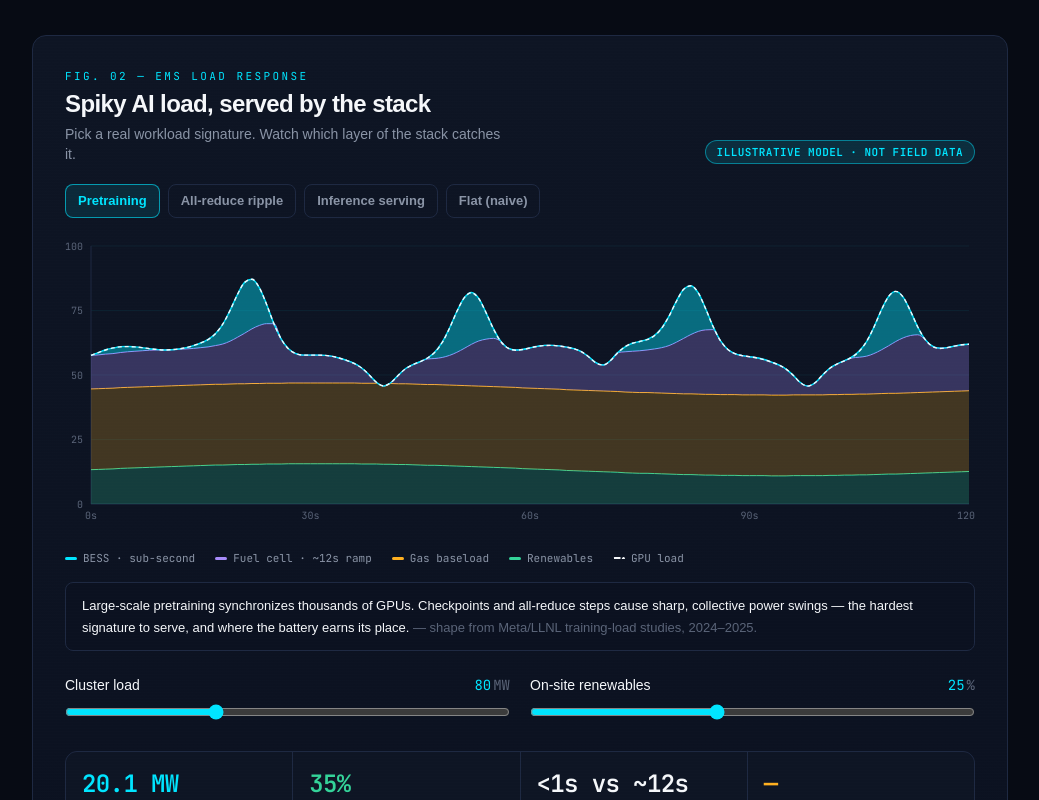
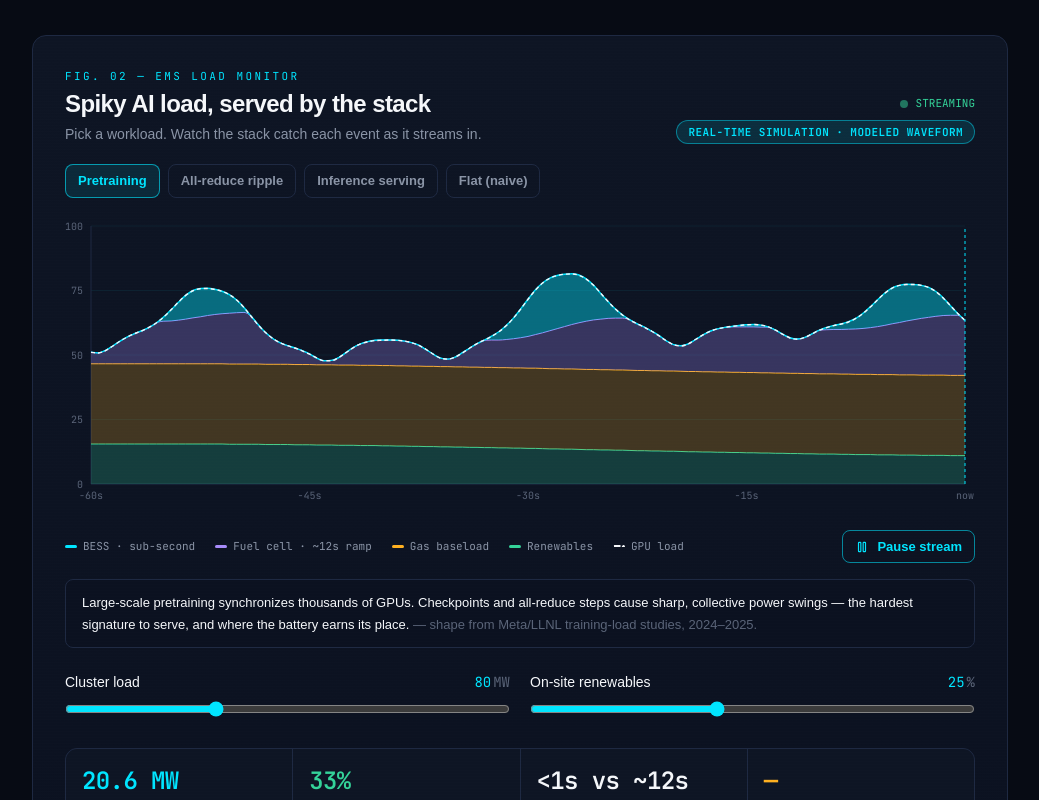
Before and after one commit to iceccarelli/GridForge-AI, a Next.js app: page / in a window 1280 px wide. Shown: the part 4500-5300 px from the top of the page, without its empty margins (120-1159 px from the left). Built offline with nearby package versions, Linux system fonts and the light colour scheme; no server answers; a web font is replaced by a local one.

Commit message:
feat: real-time streaming EMS load monitor

```diff
--- a/components/LoadSimulator.tsx
+++ b/components/LoadSimulator.tsx
@@ -1,47 +1,48 @@
 "use client";
 
-import React, { useEffect, useMemo, useState } from "react";
+import React, { useEffect, useMemo, useRef, useState } from "react";
 import {
   Area,
   Line,
   ComposedChart,
+  ReferenceLine,
   XAxis,
   YAxis,
   Tooltip,
   ResponsiveContainer,
   CartesianGrid,
 } from "recharts";
+import { Pause, Play } from "lucide-react";
 import { EMS_SIM } from "@/lib/site";
 import { openAudit } from "@/lib/ui";
 
 /**
- * Spiky AI Load EMS Simulator — workload-scenario edition.
+ * Spiky AI Load EMS Monitor — streaming edition.
  *
- * The load curve is a DETERMINISTIC, modeled archetype. No operator publishes
- * live GPU-cluster telemetry, so the shapes here are drawn from published
- * training-power characterizations — NOT a live feed and not a specific
- * company's data. What IS live is the price/grid context: the cost readout
- * pulls today's real EPEX wholesale price (and the live German renewable share)
- * from the same feeds the rest of the site uses. Real load sizing only ever
- * comes from a client's measured profile in a Power Audit — and the UI says so.
+ * The waveform streams across a moving time axis in real time, like a control-
+ * room monitor: events arrive at the "now" edge and the stack absorbs them live.
+ * It is a REAL-TIME SIMULATION of a deterministic, modeled load — NOT a live GPU
+ * telemetry feed (no operator publishes one). On a real deployment this same
+ * monitor renders the client's actual telemetry. Price/grid context IS live,
+ * pulled from the EPEX + Fraunhofer feeds used across the site.
  *
- * Stack allocation (bottom → top, summing to load):
+ * Stack (bottom → top, summing to load):
  *   renewables → gas baseload → fuel-cell firming (lags, by design) → BESS.
  */
 
 type Gen = (t: number, L: number) => number;
-
 const SC = EMS_SIM.stack;
 
+const WINDOW = 60; // seconds visible
+const LEAD = 14; // extra seconds computed off-screen to settle the fuel-cell EMA
+const RES = 0.5; // sample resolution (s)
+const TICK_MS = 150; // wall-clock cadence
+const STEP_S = 0.6; // sim-seconds advanced per tick
+
 const gauss = (t: number, c: number, w: number) => Math.exp(-(((t - c) / w) ** 2));
+const mod = (a: number, n: number) => ((a % n) + n) % n;
 
-const SCENARIOS: {
-  id: string;
-  label: string;
-  caption: string;
-  source: string;
-  gen: Gen;
-}[] = [
+const SCENARIOS: { id: string; label: string; caption: string; source: string; gen: Gen }[] = [
   {
     id: "pretrain",
     label: "Pretraining",
@@ -49,10 +50,10 @@ const SCENARIOS: {
       "Large-scale pretraining synchronizes thousands of GPUs. Checkpoints and all-reduce steps cause sharp, collective power swings — the hardest signature to serve, and where the battery earns its place.",
     source: EMS_SIM.spike.source,
     gen: (t, L) => {
-      let v = L * (0.72 + 0.05 * Math.sin(t / 9) + 0.02 * Math.sin(t / 2.3));
-      for (const c of [22, 52, 82, 110]) v += L * 0.34 * gauss(t, c, 3.4);
-      for (const c of [40, 70, 98]) v -= L * 0.08 * gauss(t, c, 2.2); // brief sync dips
-      return v;
+      const base = L * (0.72 + 0.05 * Math.sin(t / 9) + 0.02 * Math.sin(t / 2.3));
+      const checkpoint = L * 0.34 * gauss(mod(t, 24), 12, 3.0);
+      const dip = -L * 0.08 * gauss(mod(t, 8), 4, 1.6);
+      return base + checkpoint + dip;
     },
   },
   {
@@ -70,7 +71,7 @@ const SCENARIOS: {
     caption:
       "Inference follows traffic, not training steps: a smoother, higher-baseline curve with occasional bursts. Notice how little transient the battery absorbs — the stack is sized to the workload, not over-built.",
     source: "serving-traffic diurnal shape",
-    gen: (t, L) => L * (0.84 + 0.06 * Math.sin(t / 38) + 0.015 * Math.sin(t / 6)) + L * 0.10 * gauss(t, 74, 9),
+    gen: (t, L) => L * (0.84 + 0.06 * Math.sin(t / 38) + 0.015 * Math.sin(t / 6)) + L * 0.1 * gauss(mod(t, 90), 45, 9),
   },
   {
     id: "flat",
@@ -78,41 +79,108 @@ const SCENARIOS: {
     caption:
       "What flat-load modeling assumes — and what gets you a brown-out or an over-build. Switch to a training scenario to see exactly the gap the battery closes.",
     source: "naive constant-load assumption",
-    gen: (t, L) => L * (0.80 + 0.006 * Math.sin(t / 15)),
+    gen: (t, L) => L * (0.8 + 0.006 * Math.sin(t / 15)),
   },
 ];
 
-const fmtEuro = (n: number) =>
-  n >= 1000 ? `€${(n / 1000).toFixed(1)}k` : `€${Math.round(n)}`;
+const fmtEuro = (n: number) => (n >= 1000 ? `€${(n / 1000).toFixed(1)}k` : `€${Math.round(n)}`);
+const round = (n: number) => Math.round(n * 10) / 10;
+
+/** Compute the visible window ending at tNow. Deterministic → SSR-safe. */
+function computeFrame(tNow: number, loadMW: number, renewPct: number, gen: Gen) {
+  const start = tNow - WINDOW - LEAD;
+  const pts: { t: number; load: number }[] = [];
+  for (let t = start; t <= tNow + 1e-6; t += RES) pts.push({ t, load: Math.max(gen(t, loadMW), 0) });
+
+  const avg = pts.reduce((s, p) => s + p.load, 0) / pts.length;
+  const gasFloor = 0.5 * avg;
+  const tau = EMS_SIM.stack.fuelCell.rampSecondsToFull;
+  const alpha = RES / (tau + RES);
+  let fuelEMA = 0;
+
+  let bessPeakMW = 0;
+  let maxFirm = 0;
+  let peakLoad = 0;
+  let visAvg = 0;
+  let visN = 0;
+
+  const all = pts.map((p, i) => {
+    const renewShare = (renewPct / 100) * avg;
+    const renew = Math.min(renewShare * (0.85 + 0.15 * Math.sin(p.t / 20)), p.load);
+    const rem1 = Math.max(p.load - renew, 0);
+    const gas = Math.min(gasFloor, rem1);
+    const rem2 = Math.max(rem1 - gas, 0);
+    fuelEMA = i === 0 ? rem2 : fuelEMA + alpha * (rem2 - fuelEMA);
+    const fuelCell = Math.min(fuelEMA, rem2);
+    const bess = Math.max(rem2 - fuelCell, 0);
+
+    const rel = p.t - tNow; // 0 at right edge = now
+    const visible = rel >= -WINDOW;
+    if (visible) {
+      bessPeakMW = Math.max(bessPeakMW, bess);
+      maxFirm = Math.max(maxFirm, gas + fuelCell);
+      peakLoad = Math.max(peakLoad, p.load);
+      visAvg += p.load;
+      visN++;
+    }
+    return {
+      rel: Math.round(rel * 10) / 10,
+      visible,
+      load: round(p.load),
+      renewables: round(renew),
+      gas: round(gas),
+      fuelCell: round(fuelCell),
+      bess: round(bess),
+    };
+  });
+
+  const series = all.filter((p) => p.visible);
+  const firmAvoidedPct = peakLoad > 0 ? Math.max(0, ((peakLoad - maxFirm) / peakLoad) * 100) : 0;
+  return { series, metrics: { bessPeakMW, firmAvoidedPct, avgLoad: visN ? visAvg / visN : avg } };
+}
 
 export function LoadSimulator() {
   const [loadMW, setLoadMW] = useState<number>(EMS_SIM.defaultLoadMW);
   const [renewPct, setRenewPct] = useState<number>(EMS_SIM.defaultRenewablePct);
   const [scenarioId, setScenarioId] = useState<string>("pretrain");
+  const [streaming, setStreaming] = useState<boolean>(true);
   const [live, setLive] = useState<{ price?: number; renew?: number }>({});
 
-  const scenario = SCENARIOS.find((s) => s.id === scenarioId) ?? SCENARIOS[0];
+  const scenario = useMemo(() => SCENARIOS.find((s) => s.id === scenarioId) ?? SCENARIOS[0], [scenarioId]);
+
+  // refs so the stream loop reads latest values without restarting every tick
+  const tRef = useRef<number>(WINDOW);
+  const loadRef = useRef(loadMW);
+  const renewRef = useRef(renewPct);
+  const genRef = useRef<Gen>(scenario.gen);
+  useEffect(() => { loadRef.current = loadMW; }, [loadMW]);
+  useEffect(() => { renewRef.current = renewPct; }, [renewPct]);
+  useEffect(() => { genRef.current = scenario.gen; }, [scenario]);
+
+  const [frame, setFrame] = useState(() => computeFrame(WINDOW, EMS_SIM.defaultLoadMW, EMS_SIM.defaultRenewablePct, SCENARIOS[0].gen));
 
   useEffect(() => {
     let on = true;
-    fetch("/api/market")
-      .then((r) => r.json())
-      .then((d) => on && d?.ok && typeof d.current === "number" && setLive((s) => ({ ...s, price: d.current })))
-      .catch(() => {});
-    fetch("/api/grid")
-      .then((r) => r.json())
-      .then((d) => on && d?.ok && typeof d.renewablePct === "number" && setLive((s) => ({ ...s, renew: d.renewablePct })))
-      .catch(() => {});
-    return () => {
-      on = false;
-    };
+    fetch("/api/market").then((r) => r.json()).then((d) => on && d?.ok && typeof d.current === "number" && setLive((s) => ({ ...s, price: d.current }))).catch(() => {});
+    fetch("/api/grid").then((r) => r.json()).then((d) => on && d?.ok && typeof d.renewablePct === "number" && setLive((s) => ({ ...s, renew: d.renewablePct }))).catch(() => {});
+    return () => { on = false; };
   }, []);
 
-  const { series, metrics } = useMemo(
-    () => buildModel(loadMW, renewPct, scenario.gen),
-    [loadMW, renewPct, scenario]
-  );
+  // recompute immediately when knobs change (so a paused stream still updates)
+  useEffect(() => {
+    setFrame(computeFrame(tRef.current, loadMW, renewPct, scenario.gen));
+  }, [loadMW, renewPct, scenario]);
 
+  useEffect(() => {
+    if (!streaming) return;
+    const id = setInterval(() => {
+      tRef.current += STEP_S;
+      setFrame(computeFrame(tRef.current, loadRef.current, renewRef.current, genRef.current));
+    }, TICK_MS);
+    return () => clearInterval(id);
+  }, [streaming]);
+
+  const { series, metrics } = frame;
   const costPerHr = live.price != null ? metrics.avgLoad * live.price : null;
 
   return (
@@ -121,17 +189,21 @@ export function LoadSimulator() {
 
       <div className="flex flex-wrap items-end justify-between gap-4 mb-5 relative">
         <div>
-          <div className="eyebrow">FIG. 02 — EMS LOAD RESPONSE</div>
+          <div className="eyebrow">FIG. 02 — EMS LOAD MONITOR</div>
           <h3 className="text-xl sm:text-2xl font-semibold tracking-tight mt-1">
             Spiky AI load, served by the stack
           </h3>
           <p className="text-sm text-mute mt-1 max-w-md">
-            Pick a real workload signature. Watch which layer of the stack catches it.
+            Pick a workload. Watch the stack catch each event as it streams in.
           </p>
         </div>
-        <span className="pill pill-progress shrink-0">
-          {live.price != null ? "MODELED LOAD · LIVE PRICE" : "ILLUSTRATIVE MODEL · NOT FIELD DATA"}
+        <div className="flex flex-col items-end gap-2 shrink-0">
+          <span className="inline-flex items-center gap-2 data text-[11px]">
+            <span className={`w-2 h-2 rounded-full ${streaming ? "bg-verified animate-pulse" : "bg-faint"}`} />
+            <span className={streaming ? "text-verified" : "text-faint"}>{streaming ? "STREAMING" : "PAUSED"}</span>
           </span>
+          <span className="pill pill-progress">REAL-TIME SIMULATION · MODELED WAVEFORM</span>
+        </div>
       </div>
 
       {/* Scenario selector */}
@@ -141,9 +213,7 @@ export function LoadSimulator() {
             key={s.id}
             onClick={() => setScenarioId(s.id)}
             className={`px-3 py-1.5 rounded-lg text-[13px] font-semibold border transition ${
-              s.id === scenarioId
-                ? "border-power/60 text-power bg-power/10"
-                : "border-line text-mute hover:text-ghost"
+              s.id === scenarioId ? "border-power/60 text-power bg-power/10" : "border-line text-mute hover:text-ghost"
             }`}
           >
             {s.label}
@@ -154,33 +224,28 @@ export function LoadSimulator() {
       {/* Chart */}
       <div className="h-[300px] w-full relative" aria-hidden>
         <ResponsiveContainer width="100%" height="100%">
-          <ComposedChart data={series} margin={{ top: 8, right: 6, bottom: 4, left: -16 }}>
+          <ComposedChart data={series} margin={{ top: 8, right: 10, bottom: 4, left: -16 }}>
             <CartesianGrid stroke="rgba(0,229,255,0.06)" vertical={false} />
             <XAxis
-              dataKey="t"
+              type="number"
+              dataKey="rel"
+              domain={[-WINDOW, 0]}
+              ticks={[-60, -45, -30, -15, 0]}
               tick={{ fill: "#5A6478", fontSize: 10, fontFamily: "var(--font-mono), monospace" }}
               tickLine={false}
               axisLine={{ stroke: "#1E2942" }}
-              tickFormatter={(v) => `${v}s`}
-              interval={29}
+              tickFormatter={(v) => (v === 0 ? "now" : `${v}s`)}
             />
             <YAxis
               tick={{ fill: "#5A6478", fontSize: 10, fontFamily: "var(--font-mono), monospace" }}
               tickLine={false}
               axisLine={{ stroke: "#1E2942" }}
-              tickFormatter={(v) => `${v}`}
               width={42}
             />
             <Tooltip
-              contentStyle={{
-                background: "#0B1120",
-                border: "1px solid #1E2942",
-                borderRadius: 10,
-                fontFamily: "var(--font-mono), monospace",
-                fontSize: 12,
-              }}
+              contentStyle={{ background: "#0B1120", border: "1px solid #1E2942", borderRadius: 10, fontFamily: "var(--font-mono), monospace", fontSize: 12 }}
               labelStyle={{ color: "#8A94A6" }}
-              labelFormatter={(v) => `t = ${v}s`}
+              labelFormatter={(v) => (Number(v) === 0 ? "now" : `${v}s`)}
               formatter={(value: number, name: string) => [`${value.toFixed(1)} MW`, name]}
             />
             <Area type="monotone" dataKey="renewables" stackId="1" name="On-site renewables" stroke={SC.renewables.color} fill={SC.renewables.color} fillOpacity={0.22} strokeWidth={1} isAnimationActive={false} />
@@ -188,17 +253,27 @@ export function LoadSimulator() {
             <Area type="monotone" dataKey="fuelCell" stackId="1" name="Fuel-cell firming" stroke={SC.fuelCell.color} fill={SC.fuelCell.color} fillOpacity={0.28} strokeWidth={1} isAnimationActive={false} />
             <Area type="monotone" dataKey="bess" stackId="1" name="BESS (sub-second)" stroke={SC.bess.color} fill={SC.bess.color} fillOpacity={0.42} strokeWidth={1.4} isAnimationActive={false} />
             <Line type="monotone" dataKey="load" name="GPU load" stroke="#F5F7FA" strokeWidth={1.4} dot={false} strokeDasharray="4 3" isAnimationActive={false} />
+            <ReferenceLine x={0} stroke="#00E5FF" strokeWidth={1} strokeDasharray="3 3" />
           </ComposedChart>
         </ResponsiveContainer>
       </div>
 
-      {/* Legend */}
-      <div className="flex flex-wrap gap-x-5 gap-y-2 mt-3 mb-4 data text-[11px] text-mute">
+      {/* Legend + stream control */}
+      <div className="flex flex-wrap items-center justify-between gap-3 mt-3 mb-4">
+        <div className="flex flex-wrap gap-x-5 gap-y-2 data text-[11px] text-mute">
           <LegendDot color={SC.bess.color} label="BESS · sub-second" />
           <LegendDot color={SC.fuelCell.color} label="Fuel cell · ~12s ramp" />
           <LegendDot color={SC.gas.color} label="Gas baseload" />
           <LegendDot color={SC.renewables.color} label="Renewables" />
           <LegendDot color="#F5F7FA" label="GPU load" dashed />
+        </div>
+        <button
+          onClick={() => setStreaming((s) => !s)}
+          className="btn-secondary px-3 py-1.5 rounded-lg text-[13px] inline-flex items-center gap-2 shrink-0"
+        >
+          {streaming ? <Pause className="w-3.5 h-3.5" /> : <Play className="w-3.5 h-3.5" />}
+          {streaming ? "Pause stream" : "Resume stream"}
+        </button>
       </div>
 
       {/* Scenario caption */}
@@ -215,17 +290,14 @@ export function LoadSimulator() {
         <div>
           <Slider label="On-site renewables" value={renewPct} unit="%" min={0} max={60} step={5} onChange={setRenewPct} />
           {live.renew != null && (
-            <button
-              onClick={() => setRenewPct(Math.round(live.renew! / 5) * 5)}
-              className="data text-[10px] text-faint hover:text-power transition mt-1.5"
-            >
+            <button onClick={() => setRenewPct(Math.round(live.renew! / 5) * 5)} className="data text-[10px] text-faint hover:text-power transition mt-1.5">
               ↳ German grid is {live.renew.toFixed(0)}% renewable right now — match it
             </button>
           )}
         </div>
       </div>
 
-      {/* Derived metrics */}
+      {/* Live metrics — recompute every frame over the visible window */}
       <div className="grid grid-cols-2 lg:grid-cols-4 gap-px mt-6 bg-line rounded-xl overflow-hidden border border-line">
         <Metric value={`${metrics.bessPeakMW.toFixed(1)} MW`} label="Peak transient the battery absorbs" accent="power" />
         <Metric value={`${metrics.firmAvoidedPct.toFixed(0)}%`} label="Firm capacity not sized for" accent="verified" />
@@ -239,10 +311,9 @@ export function LoadSimulator() {
 
       <div className="mt-5 pt-5 border-t border-line flex flex-wrap items-center justify-between gap-3">
         <p className="text-xs text-faint max-w-xl leading-relaxed">
-          Load shapes are modeled archetypes from published training-power research —
-          no operator publishes live GPU telemetry. Price and grid context are live
-          (EPEX · Fraunhofer). Real sizing comes from your measured load profile in a
-          Power Audit.
+          Real-time playback of a modeled waveform — no operator publishes live GPU
+          telemetry, so on a real deployment this monitor streams your cluster&apos;s
+          actual data instead. Price and grid context are live (EPEX · Fraunhofer).
         </p>
         <button onClick={() => openAudit("ems-simulator")} className="btn-secondary px-4 py-2 rounded-lg text-sm shrink-0">
           Run it on my load profile →
@@ -252,67 +323,12 @@ export function LoadSimulator() {
   );
 }
 
-/* ---------- the model ---------- */
-
-function buildModel(loadMW: number, renewPct: number, gen: Gen) {
-  const N = EMS_SIM.samples;
-  const W = EMS_SIM.windowSeconds;
-  const dt = W / (N - 1);
-
-  const raw: { t: number; load: number }[] = [];
-  for (let i = 0; i < N; i++) {
-    const t = i * dt;
-    raw.push({ t: Math.round(t), load: Math.max(gen(t, loadMW), 0) });
-  }
-
-  const avg = raw.reduce((s, p) => s + p.load, 0) / N;
-  const gasFloor = 0.5 * avg;
-
-  const tau = EMS_SIM.stack.fuelCell.rampSecondsToFull;
-  const alpha = dt / (tau + dt);
-  let fuelEMA = 0;
-
-  let bessPeakMW = 0;
-  let maxFirm = 0;
-  const peakLoad = Math.max(...raw.map((p) => p.load));
-
-  const series = raw.map((p, i) => {
-    const renewShare = (renewPct / 100) * avg;
-    const renew = Math.min(renewShare * (0.85 + 0.15 * Math.sin(p.t / 20)), p.load);
-    const rem1 = Math.max(p.load - renew, 0);
-    const gas = Math.min(gasFloor, rem1);
-    const rem2 = Math.max(rem1 - gas, 0);
-    fuelEMA = i === 0 ? rem2 : fuelEMA + alpha * (rem2 - fuelEMA);
-    const fuelCell = Math.min(fuelEMA, rem2);
-    const bess = Math.max(rem2 - fuelCell, 0);
-
-    bessPeakMW = Math.max(bessPeakMW, bess);
-    maxFirm = Math.max(maxFirm, gas + fuelCell);
-
-    return {
-      t: p.t,
-      load: round(p.load),
-      renewables: round(renew),
-      gas: round(gas),
-      fuelCell: round(fuelCell),
-      bess: round(bess),
-    };
-  });
-
-  const firmAvoidedPct = peakLoad > 0 ? Math.max(0, ((peakLoad - maxFirm) / peakLoad) * 100) : 0;
-
-  return { series, metrics: { bessPeakMW, firmAvoidedPct, avgLoad: avg } };
-}
-
-const round = (n: number) => Math.round(n * 10) / 10;
-
 /* ---------- small UI pieces ---------- */
 
 function Slider({
   label, value, unit, min, max, step, onChange,
 }: {
-  label: string; value: number; unit: string;
-  min: number; max: number; step: number; onChange: (v: number) => void;
+  label: string; value: number; unit: string; min: number; max: number; step: number; onChange: (v: number) => void;
 }) {
   return (
     <label className="block">
@@ -336,18 +352,14 @@ function Slider({
 function LegendDot({ color, label, dashed }: { color: string; label: string; dashed?: boolean }) {
   return (
     <span className="inline-flex items-center gap-1.5">
-      <span
-        className="inline-block w-3 h-[3px] rounded-full"
-        style={dashed ? { borderTop: `2px dashed ${color}`, width: 12 } : { background: color }}
-      />
+      <span className="inline-block w-3 h-[3px] rounded-full" style={dashed ? { borderTop: `2px dashed ${color}`, width: 12 } : { background: color }} />
       {label}
     </span>
   );
 }
 
 function Metric({ value, label, accent }: { value: string; label: string; accent: "power" | "verified" | "mute" | "queue" }) {
-  const color =
-    accent === "power" ? "text-power" : accent === "verified" ? "text-verified" : accent === "queue" ? "text-queue" : "text-ghost";
+  const color = accent === "power" ? "text-power" : accent === "verified" ? "text-verified" : accent === "queue" ? "text-queue" : "text-ghost";
   return (
     <div className="bg-panel p-4">
       <div className={`data text-2xl font-semibold tracking-tight ${color}`}>{value}</div>
```
Lines whose indentation alone changed are shown as unchanged.
